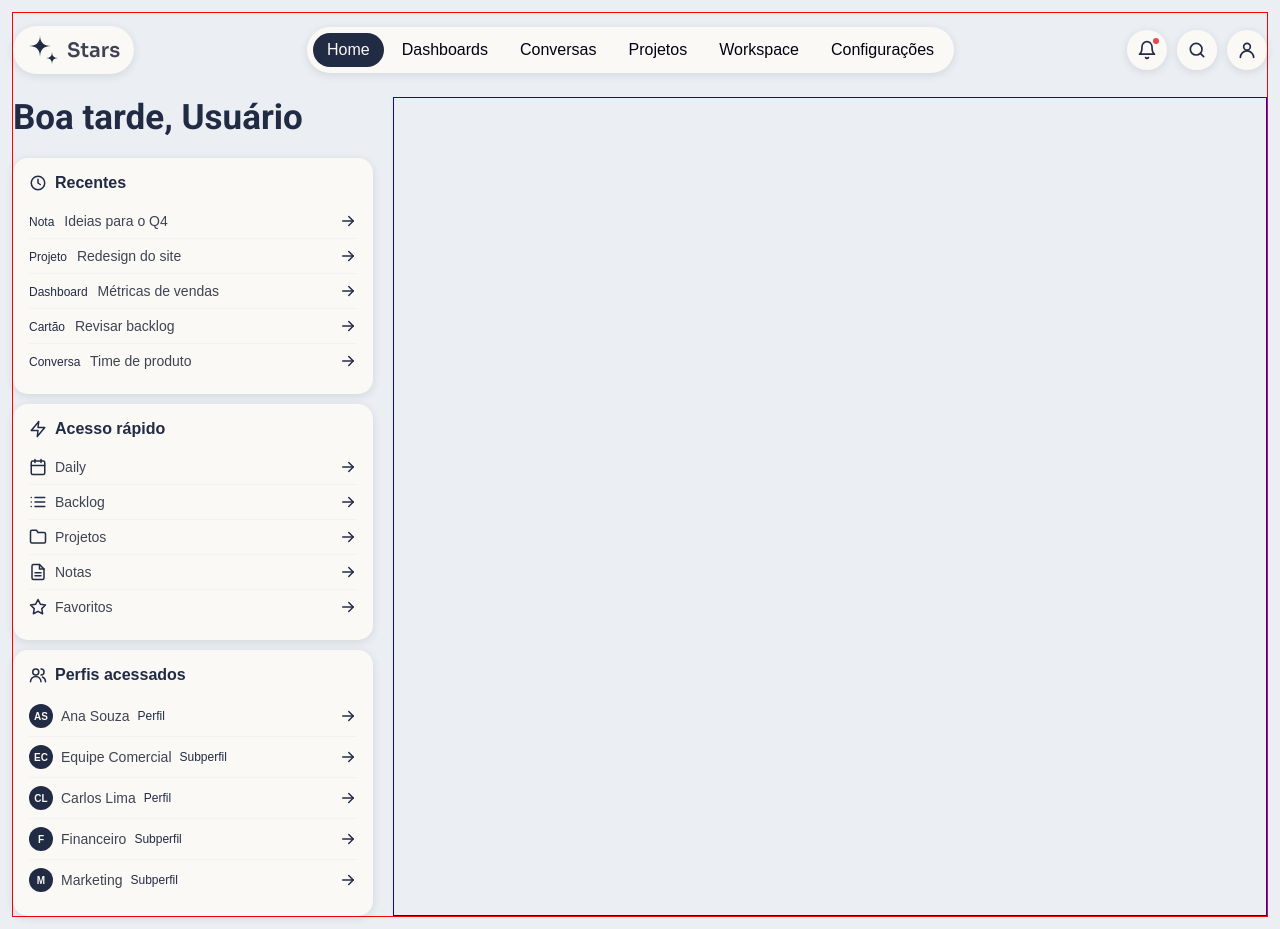
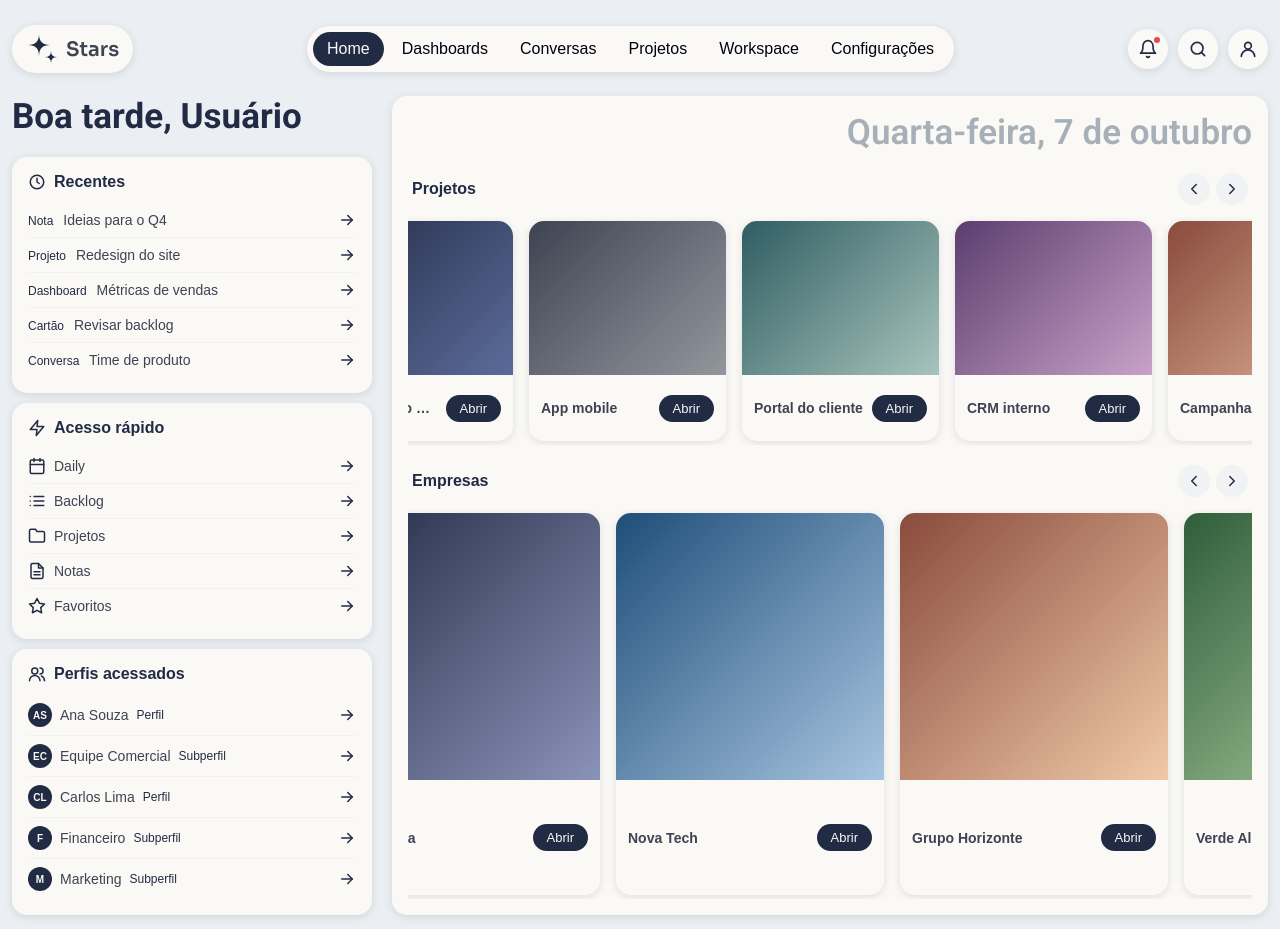
Before and after one commit to Mateuskjk/Stars, an Angular app: page / in a window 1280 px wide. Built offline with nearby package versions, Linux system fonts and the light colour scheme; a web font is replaced by a local one.

Commit message:
Mainframa - home

```diff
--- a/src/app/app.routes.ts
+++ b/src/app/app.routes.ts
@@ -1,8 +1,9 @@
 import { Routes } from '@angular/router';
+import { Home } from './home/home';
 
 // ponytail: rotas sem página (children: []); trocar por component/loadComponent quando cada tela existir
 export const routes: Routes = [
-  { path: '', children: [] },
+  { path: '', component: Home },
   { path: 'dashboards', children: [] },
   { path: 'conversas', children: [] },
   { path: 'projetos', children: [] },
--- a/src/app/app.ts
+++ b/src/app/app.ts
@@ -1,4 +1,4 @@
-import { Component, computed, signal } from '@angular/core';
+import { Component, DestroyRef, afterNextRender, computed, inject, signal } from '@angular/core';
 import { RouterLink, RouterLinkActive, RouterOutlet } from '@angular/router';
 
 type Menu = 'notifications' | 'user';
@@ -21,6 +21,15 @@ export class App {
   // ponytail: nome fixo até existir login; trocar pelo usuário autenticado
   protected readonly userName = signal('Usuário');
   protected readonly greeting = signal(greetingFor(new Date().getHours()));
+
+  constructor() {
+    // Confere a hora a cada minuto, para trocar Bom dia/Boa tarde/Boa noite sem recarregar
+    const destroyRef = inject(DestroyRef);
+    afterNextRender(() => {
+      const id = setInterval(() => this.greeting.set(greetingFor(new Date().getHours())), 60_000);
+      destroyRef.onDestroy(() => clearInterval(id));
+    });
+  }
 
   // ponytail: notificações fixas de exemplo; trocar por um service/API quando o backend existir
   protected readonly notifications = signal([
--- /dev/null
+++ b/src/app/carousel/carousel.html
@@ -0,0 +1,27 @@
+<div class="carousel__header">
+  <h2 class="carousel__title">{{ title() }}</h2>
+  <div class="carousel__controls">
+    <button class="carousel__control" type="button" aria-label="Anterior" (click)="move(-1)">
+      <svg class="carousel__control-icon" viewBox="0 0 24 24" aria-hidden="true">
+        <path d="m15 6-6 6 6 6" />
+      </svg>
+    </button>
+    <button class="carousel__control" type="button" aria-label="Próximo" (click)="move(1)">
+      <svg class="carousel__control-icon" viewBox="0 0 24 24" aria-hidden="true">
+        <path d="m9 6 6 6-6 6" />
+      </svg>
+    </button>
+  </div>
+</div>
+
+<ul #track class="carousel__track">
+  @for (item of items(); track item.name) {
+    <li class="carousel__card">
+      <div class="carousel__image" [style.background]="item.cover"></div>
+      <div class="carousel__footer">
+        <span class="carousel__name">{{ item.name }}</span>
+        <a class="carousel__open" [routerLink]="item.link">Abrir</a>
+      </div>
+    </li>
+  }
+</ul>
--- /dev/null
+++ b/src/app/carousel/carousel.ts
@@ -0,0 +1,66 @@
+import {
+  Component,
+  DestroyRef,
+  ElementRef,
+  afterNextRender,
+  inject,
+  input,
+  signal,
+  viewChild,
+} from '@angular/core';
+import { RouterLink } from '@angular/router';
+
+export interface CarouselItem {
+  name: string;
+  cover: string; // ponytail: gradiente no lugar da imagem; trocar por url(...) quando houver imagens
+  link: string;
+}
+
+@Component({
+  imports: [RouterLink],
+  selector: 'app-carousel',
+  templateUrl: './carousel.html',
+  host: {
+    class: 'carousel',
+    '(mouseenter)': 'paused.set(true)',
+    '(mouseleave)': 'paused.set(false)',
+    '(focusin)': 'paused.set(true)',
+    '(focusout)': 'paused.set(false)',
+  },
+})
+export class Carousel {
+  readonly title = input.required<string>();
+  readonly items = input.required<CarouselItem[]>();
+
+  protected readonly paused = signal(false);
+  private readonly track = viewChild.required<ElementRef<HTMLElement>>('track');
+
+  constructor() {
+    const destroyRef = inject(DestroyRef);
+    // Só no navegador: no SSR não há rolagem nem timer
+    afterNextRender(() => {
+      if (matchMedia('(prefers-reduced-motion: reduce)').matches) return;
+      const id = setInterval(() => !this.paused() && this.move(1), 4000);
+      destroyRef.onDestroy(() => clearInterval(id));
+    });
+  }
+
+  protected move(direction: 1 | -1) {
+    const track = this.track().nativeElement;
+    const card = track.firstElementChild as HTMLElement | null;
+    if (!card) return;
+
+    const atEnd = track.scrollLeft + track.clientWidth >= track.scrollWidth - 1;
+    const atStart = track.scrollLeft <= 0;
+
+    // Nas pontas, volta para o outro lado em vez de parar
+    if (direction === 1 && atEnd) {
+      track.scrollTo({ left: 0, behavior: 'smooth' });
+    } else if (direction === -1 && atStart) {
+      track.scrollTo({ left: track.scrollWidth, behavior: 'smooth' });
+    } else {
+      const gap = parseFloat(getComputedStyle(track).columnGap) || 0;
+      track.scrollBy({ left: direction * (card.offsetWidth + gap), behavior: 'smooth' });
+    }
+  }
+}
--- /dev/null
+++ b/src/app/home/home.html
@@ -0,0 +1,5 @@
+<div class="week-date">
+  <p class="week-date__title">{{ weekDate() }}</p>
+</div>
+<app-carousel title="Projetos" [items]="projects" />
+<app-carousel class="carousel--large" title="Empresas" [items]="companies" />
--- /dev/null
+++ b/src/app/home/home.ts
@@ -0,0 +1,47 @@
+import { Component, DestroyRef, afterNextRender, inject, signal } from '@angular/core';
+import { Carousel, CarouselItem } from '../carousel/carousel';
+
+@Component({
+  imports: [Carousel],
+  selector: 'app-home',
+  templateUrl: './home.html',
+  host: { class: 'home' },
+})
+export class Home {
+  protected readonly weekDate = signal(formatWeekDate(new Date()));
+
+  constructor() {
+    // Confere a data a cada minuto, para virar o dia sem recarregar a página
+    const destroyRef = inject(DestroyRef);
+    afterNextRender(() => {
+      const id = setInterval(() => this.weekDate.set(formatWeekDate(new Date())), 60_000);
+      destroyRef.onDestroy(() => clearInterval(id));
+    });
+  }
+
+  // ponytail: listas fixas de exemplo; trocar por um service/API quando o backend existir
+  protected readonly projects: CarouselItem[] = [
+    { name: 'Redesign do site', cover: 'linear-gradient(135deg, #222b44, #5b6b9a)', link: '/projetos' },
+    { name: 'App mobile', cover: 'linear-gradient(135deg, #3e4352, #92979d)', link: '/projetos' },
+    { name: 'Portal do cliente', cover: 'linear-gradient(135deg, #2f5d62, #a7c4bc)', link: '/projetos' },
+    { name: 'CRM interno', cover: 'linear-gradient(135deg, #5c3d6e, #c8a2c8)', link: '/projetos' },
+    { name: 'Campanha Q4', cover: 'linear-gradient(135deg, #8a4b3c, #e0b39a)', link: '/projetos' },
+    { name: 'Data Lake', cover: 'linear-gradient(135deg, #1f4e79, #8fb8de)', link: '/projetos' },
+    { name: 'Onboarding', cover: 'linear-gradient(135deg, #4d5b2f, #c2cf9a)', link: '/projetos' },
+  ];
+
+  protected readonly companies: CarouselItem[] = [
+    { name: 'Acme Ltda', cover: 'linear-gradient(135deg, #222b44, #8a93b8)', link: '/perfis' },
+    { name: 'Nova Tech', cover: 'linear-gradient(135deg, #1f4e79, #a7c4e0)', link: '/perfis' },
+    { name: 'Grupo Horizonte', cover: 'linear-gradient(135deg, #8a4b3c, #f0c9a8)', link: '/perfis' },
+    { name: 'Verde Alimentos', cover: 'linear-gradient(135deg, #2f5d3a, #b5d6a7)', link: '/perfis' },
+    { name: 'Lumen Saúde', cover: 'linear-gradient(135deg, #2f5d62, #bfe0dc)', link: '/perfis' },
+    { name: 'Órbita Logística', cover: 'linear-gradient(135deg, #5c3d6e, #d9c2e6)', link: '/perfis' },
+  ];
+}
+
+// Ex.: "Quarta-feira, 7 de outubro"
+function formatWeekDate(date: Date) {
+  const text = date.toLocaleDateString('pt-BR', { weekday: 'long', day: 'numeric', month: 'long' });
+  return text.charAt(0).toUpperCase() + text.slice(1);
+}
--- a/src/styles/components/_app.scss
+++ b/src/styles/components/_app.scss
@@ -10,12 +10,17 @@
   gap: 10px 20px; // linhas, colunas
   min-height: calc(100vh - 30px);
   margin: 12px;
-  border: 0.5px solid red;
 }
 
 .main-content {
   grid-area: main;
-  border: 0.5px solid blue;
+  display: flex;
+  flex-direction: column;
+  min-width: 0; // sem isso o carrossel estica a coluna do grid
+  padding: 16px;
+  border-radius: 15px;
+  background-color: $color-surface;
+  box-shadow: 0 2px 8px rgba(32, 43, 67, 0.12);
 }
 
 .navigation-top {
@@ -32,13 +37,24 @@
   gap: 10px;
 }
 
-.hello-world {
-  margin-bottom: 10px; // + gap de 10px do left-content = 20px
+// .week-date (Home) tem o mesmo tamanho do hello-world
+.hello-world,
+.week-date {
+  margin-bottom: 10px; // + gap de 10px da coluna = 20px
 
   &__title {
     color: $color-title;
     font-family: $font-family-title;
     font-size: 35px;
+  }
+}
+
+.week-date {
+  text-align: right;
+
+  &__title {
+    color: #a7afb9;
+    font-weight: 600;
   }
 }
 
--- /dev/null
+++ b/src/styles/components/_carousel.scss
@@ -0,0 +1,128 @@
+@use '../variables' as *;
+
+.carousel {
+  display: block;
+
+  &__header {
+    display: flex;
+    justify-content: space-between;
+    align-items: center;
+    margin-bottom: 12px;
+    padding: 0 4px; // mesmo recuo do trilho, para alinhar com os cards
+  }
+
+  &__title {
+    color: $color-title;
+    font-size: 16px;
+  }
+
+  &__controls {
+    display: flex;
+    gap: 6px;
+  }
+
+  &__control {
+    display: grid;
+    place-items: center;
+    width: 32px;
+    height: 32px;
+    border: none;
+    border-radius: 50%;
+    background-color: $color-surface-hover;
+    color: $color-title;
+    cursor: pointer;
+    transition: background-color 0.2s;
+
+    &:hover {
+      background-color: #e3e6e8;
+    }
+  }
+
+  &__control-icon {
+    width: 18px;
+    height: 18px;
+    fill: none;
+    stroke: currentColor;
+    stroke-width: 2;
+    stroke-linecap: round;
+    stroke-linejoin: round;
+  }
+
+  &__track {
+    display: flex;
+    justify-content: safe center; // centraliza; se não couber, volta a alinhar no início
+    gap: 16px;
+    padding: 4px; // espaço para a sombra dos cards não ser cortada
+    scroll-padding: 4px; // encaixe começa em 0, e não nos 4px do padding
+    overflow-x: auto;
+    scroll-snap-type: x mandatory;
+    scrollbar-width: none;
+    list-style: none;
+  }
+
+  &__card {
+    display: flex;
+    flex: 0 0 calc((100% - 3 * 16px) / 4); // 4 cards inteiros por vez
+    flex-direction: column;
+    height: 220px;
+    overflow: hidden;
+    border-radius: 15px;
+    background-color: $color-surface;
+    box-shadow: 0 2px 8px rgba(32, 43, 67, 0.12);
+    scroll-snap-align: start;
+  }
+
+  &__image {
+    height: 70%;
+  }
+
+  &__footer {
+    display: flex;
+    flex: 1;
+    justify-content: space-between;
+    align-items: center;
+    gap: 8px;
+    padding: 0 12px;
+  }
+
+  &__name {
+    overflow: hidden;
+    color: $color-text;
+    font-size: 14px;
+    font-weight: 600;
+    white-space: nowrap;
+    text-overflow: ellipsis;
+  }
+
+  &__open {
+    flex-shrink: 0;
+    padding: 6px 14px;
+    border-radius: 25px;
+    background-color: $color-nav-hover;
+    color: $color-surface;
+    font-size: 13px;
+    text-decoration: none;
+    transition: opacity 0.2s;
+
+    &:hover {
+      opacity: 0.85;
+    }
+  }
+}
+
+// Empresas: cards maiores, ocupando o espaço que sobra na página
+.carousel--large {
+  display: flex;
+  flex: 1;
+  flex-direction: column;
+
+  .carousel__track {
+    flex: 1;
+  }
+
+  .carousel__card {
+    flex-basis: calc((100% - 2 * 16px) / 3); // 3 cards por vez
+    height: auto;
+    min-height: 280px;
+  }
+}
--- /dev/null
+++ b/src/styles/components/_home.scss
@@ -0,0 +1,11 @@
+.home {
+  display: flex;
+  flex-direction: column;
+  flex: 1;
+  gap: 20px;
+
+  // o gap de 20px já separa a data do carrossel
+  .week-date {
+    margin-bottom: 0;
+  }
+}
--- a/src/styles/components/_index.scss
+++ b/src/styles/components/_index.scss
@@ -1,2 +1,4 @@
 // Um @forward por componente, ex.: @forward 'header';
 @forward 'app';
+@forward 'home';
+@forward 'carousel';
```
